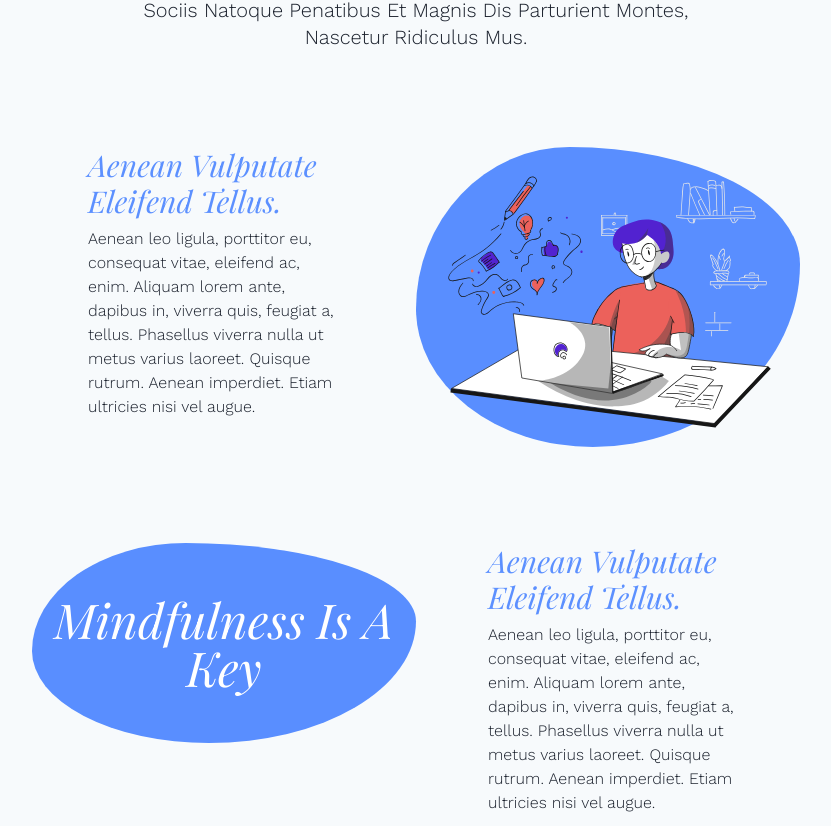
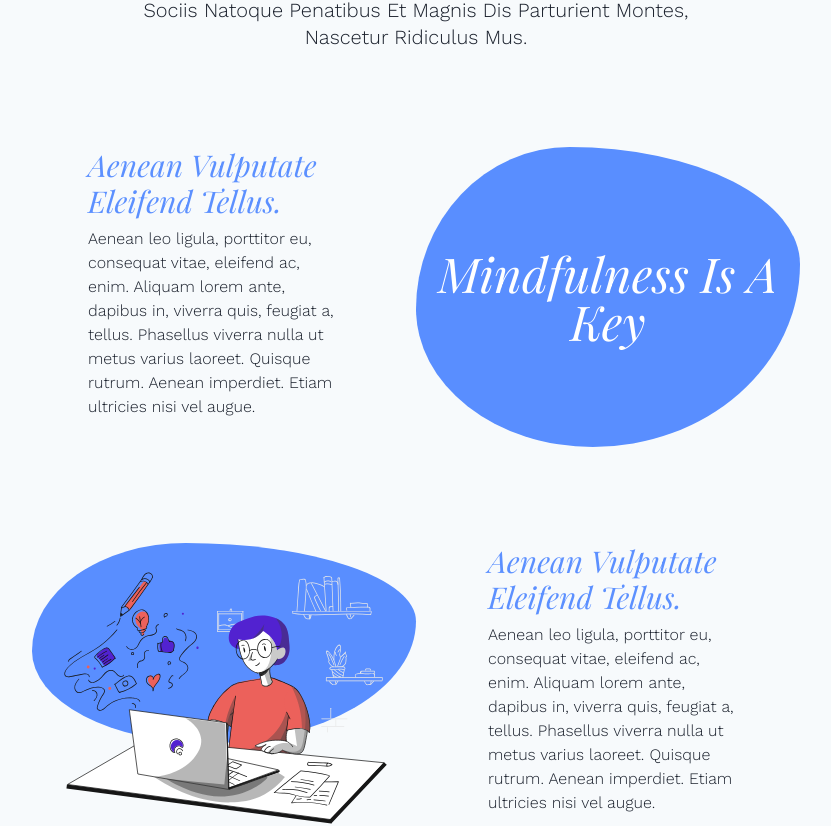
Before and after one commit to ikarustee/today-i-feel-client, a React (Create React App) app: page /about in a window 1280 px wide. Shown: the part 448-1274 px from the top of the page, without its empty margins (224-1055 px from the left). Built offline with nearby package versions, Linux system fonts and the light colour scheme; a web font is replaced by a local one.

Commit message:
Refactor navbar to links with react router

```diff
--- a/src/App.css
+++ b/src/App.css
@@ -844,19 +844,22 @@ a.info__link:hover::after {
   width: 100%;
   height: 300px;
   animation: morph 15s ease-in-out infinite both alternate;
+  align-content: center;
+  align-items: center;
+  display: flex;
 }
 @keyframes morph {
   0% {border-radius: 40% 60% 60% 40% / 60% 30% 70% 40%;}
   100% {border-radius: 40% 60%;}
 }
-.bg__morph::before {
+.bg__morph:before {
   content:"";
   display: inline-block;
-  background-image: url("/src/img/blogging.svg");
+  background-image: none;
   background-size: contain;
   background-repeat: no-repeat;
   width: 100%;
-  height: 400px;
+  height: 300px;
   position: absolute;
   left: 0;
   top:0;
@@ -872,8 +875,7 @@ a.info__link:hover::after {
   align-items: center;
 }
 #about .bg__morph:nth-child(1)::before {
-  background-image: none;
-  height: 0;
+  background-image: url("/src/img/blogging.svg");
 }
 .bg__morph.home {
   position: absolute;
--- a/src/Components/About.js
+++ b/src/Components/About.js
@@ -51,10 +51,10 @@ const About = () => {
                 <Heading as="h3" size="lg" m={"0 0 0.5rem"} color={"blue.300"}>Aenean vulputate eleifend tellus.</Heading>
                 <p>Aenean leo ligula, porttitor eu, consequat vitae, eleifend ac, enim. Aliquam lorem ante, dapibus in, viverra quis, feugiat a, tellus. Phasellus viverra nulla ut metus varius laoreet. Quisque rutrum. Aenean imperdiet. Etiam ultricies nisi vel augue. </p>
             </Box>
-            <Box className="bg__morph" flexBasis={{base: "100%", md: "50%"}}></Box>
+            <Box className="bg__morph" flexBasis={{base: "100%", md: "50%"}}><Heading as="h2" size="2xl" textAlign={"center"} color="white">Mindfulness is a key</Heading></Box>
         </Flex>
         <Flex className="col-12" margin="6rem 0" gap="1rem" flexWrap={{base: "wrap", md: "nowrap"}} >
-            <Box className="bg__morph" flexBasis={{base: "100%", md: "50%"}}><Heading as="h2" size="2xl" textAlign={"center"} color="white">Mindfulness is a key</Heading></Box>
+            <Box className="bg__morph" flexBasis={{base: "100%", md: "50%"}}></Box>
             <Box flexBasis={{base: "100%", md: "33.3333%"}} m={"0 auto"}>
                 <Heading as="h3" size="lg" m={"0 0 0.5rem"} color={"blue.300"}>Aenean vulputate eleifend tellus.</Heading>
                 <p>Aenean leo ligula, porttitor eu, consequat vitae, eleifend ac, enim. Aliquam lorem ante, dapibus in, viverra quis, feugiat a, tellus. Phasellus viverra nulla ut metus varius laoreet. Quisque rutrum. Aenean imperdiet. Etiam ultricies nisi vel augue. </p>
--- a/src/Components/StickyNavbar.js
+++ b/src/Components/StickyNavbar.js
@@ -1,7 +1,7 @@
 import React, {useState, useEffect} from 'react'
-import { Stack, Link, useColorModeValue } from '@chakra-ui/react'
+import { Stack, useColorModeValue } from '@chakra-ui/react'
 import { BiArrowBack, BiHomeHeart, BiListUl, BiLogOutCircle, BiGridAlt, BiCoffee } from "react-icons/bi";
-import {Link as RouteLink, useNavigate, useLocation} from "react-router-dom";
+import {Link, useNavigate, useLocation} from "react-router-dom";
 import axios from 'axios';
 
 const StickyNavbar = () => {
@@ -42,22 +42,22 @@ const StickyNavbar = () => {
     // gap="1rem"
     >
       {location.pathname === "/" ? (null) : ( <a className="link" href="#" onClick={handleBack}><BiArrowBack/>Back</a>)}
-      <Link textAlign="center" m="0" href={"/"} className="link"><BiHomeHeart/>Home</Link>
-      <Link textAlign="center" m="0" href={"/articles"} className="link"><BiListUl/>Articles</Link>
-      <Link textAlign="center" m="0" href={"/about"} className="link"><BiCoffee/>About</Link>
+      <Link to="/" className="link"><BiHomeHeart/>Home</Link>
+      <Link to="/articles" className="link"><BiListUl/>Articles</Link>
+      <Link to='/about' className="link"><BiCoffee/>About</Link>
       {location.pathname === "/adminDashboard"
       || location.pathname === "/newarticle"
       || location.pathname === "/editarticles"
-      || location.pathname === `/editarticles/${newLoc}` ? ( <a className="link" href="/adminDashboard" ><BiGridAlt/>Dashboard</a>) : (null)
+      || location.pathname === `/editarticles/${newLoc}` ? ( <Link className="link" to="/adminDashboard" ><BiGridAlt/>Dashboard</Link>) : (null)
       || location.pathname === "/reportedarticles"
-      || location.pathname === `/reportedarticles/${newLoc}` ? ( <a className="link" href="/adminDashboard" ><BiGridAlt/>Dashboard</a>) : (null)
+      || location.pathname === `/reportedarticles/${newLoc}` ? ( <Link className="link" to="/adminDashboard" ><BiGridAlt/>Dashboard</Link>) : (null)
       }
       {location.pathname === "/adminDashboard"
       || location.pathname === "/newarticle"
       || location.pathname === "/editarticles"
-      || location.pathname === `/editarticles/${newLoc}` ? ( <a className="link" href="#" onClick={logoutUser}><BiLogOutCircle/>Logout</a>) : (null)
+      || location.pathname === `/editarticles/${newLoc}` ? ( <Link className="link" to="#" onClick={logoutUser}><BiLogOutCircle/>Logout</Link>) : (null)
       || location.pathname === "/reportedarticles"
-      || location.pathname === `/reportedarticles/${newLoc}` ? ( <a className="link" href="#" onClick={logoutUser}><BiLogOutCircle/>Logout</a>) : (null)
+      || location.pathname === `/reportedarticles/${newLoc}` ? ( <Link className="link" to="#" onClick={logoutUser}><BiLogOutCircle/>Logout</Link>) : (null)
       }
     </Stack>
   )
```
